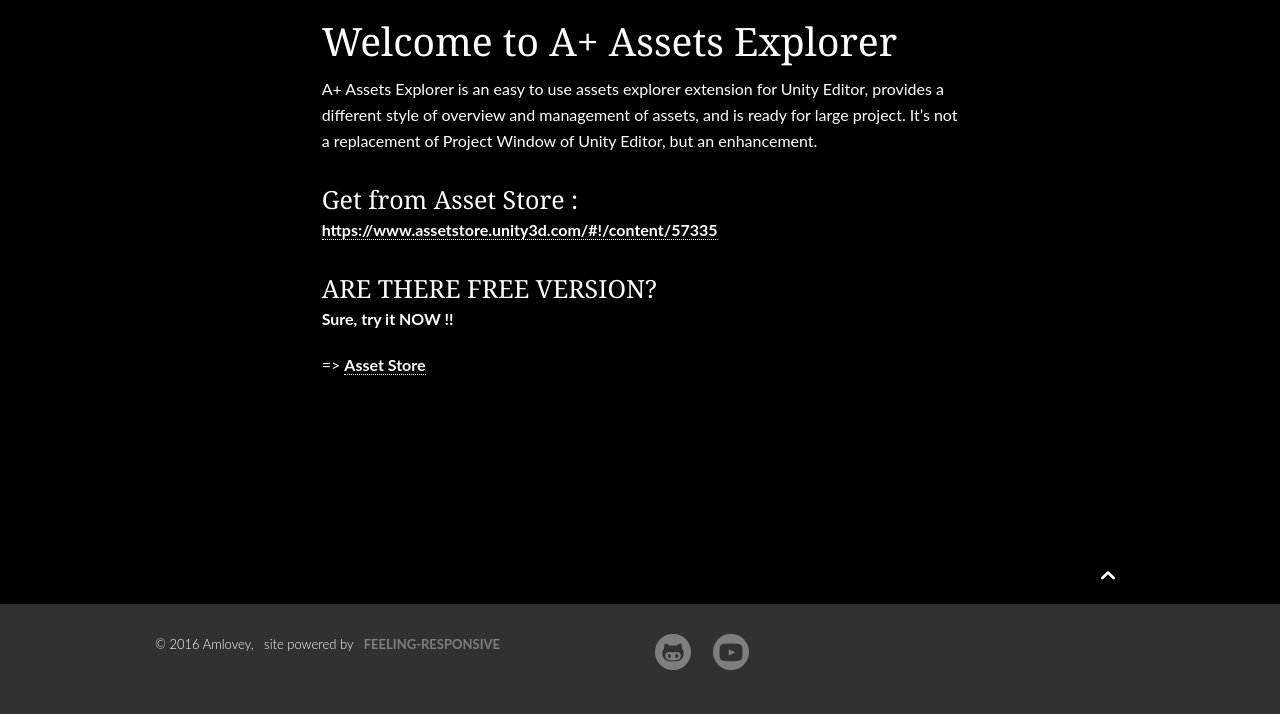
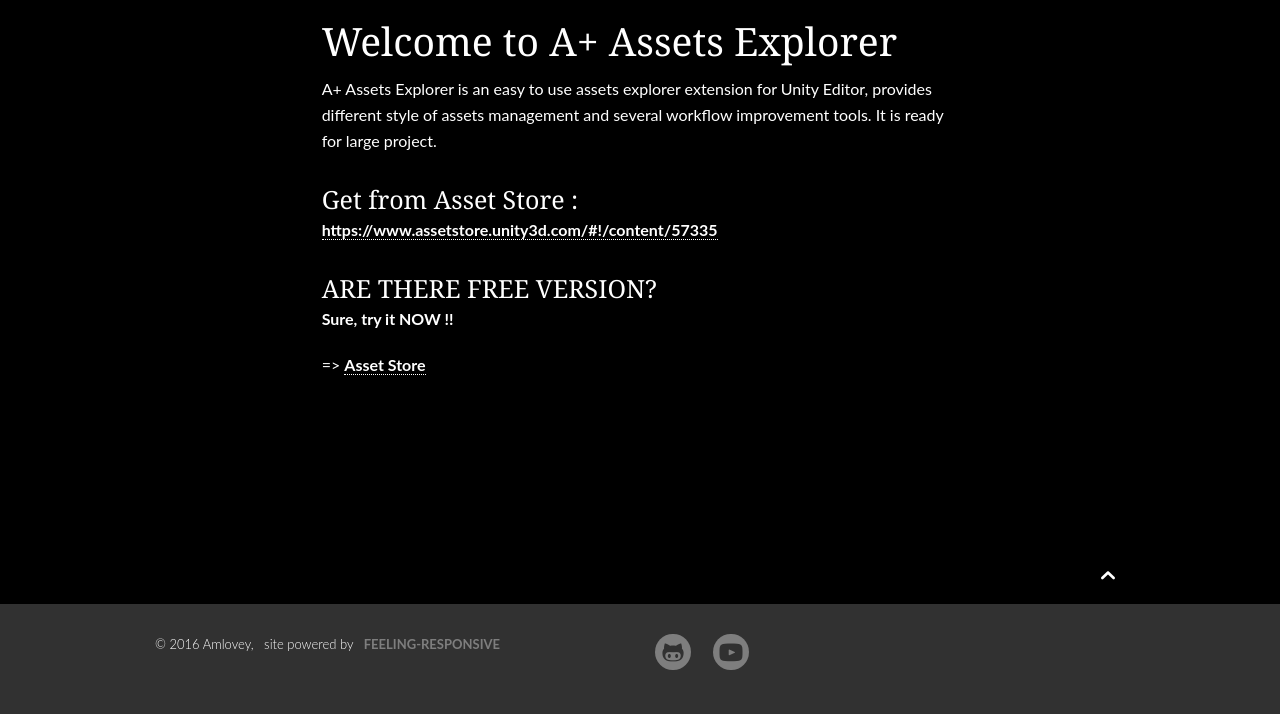
Before and after one commit to amloveyweb/amloveyweb.github.io, a Jekyll site: the page built from pages/AssetsExplorer/AssetExplorer.md, in a window 1280 px wide. Shown: the part 732-1446 px from the top of the page. Built offline with Jekyll 4.4.1, drawn with Linux system fonts in a browser that asks for light colours; comment, search, counter and statistics services are not loaded.

Commit message:
update assets description

```diff
--- a/pages/AssetsExplorer/AssetExplorer.md
+++ b/pages/AssetsExplorer/AssetExplorer.md
@@ -10,7 +10,7 @@
 permalink: "/assetexplorer/"
 ---
 
-A+ Assets Explorer is an easy to use assets explorer extension for Unity Editor, provides a different style of overview and management of assets, and is ready for large project. It's not a replacement of Project Window of Unity Editor, but an enhancement.
+A+ Assets Explorer is an easy to use assets explorer extension for Unity Editor, provides different style of assets management and several workflow improvement tools. It is ready for large project.
 
 ### {{ site.data.language.get_from_assetstore }} :
 <https://www.assetstore.unity3d.com/#!/content/57335>
```
Also changed, not shown: pages/AssetsExplorer/assetexplorer_manual.md (+1 -1 lines).
